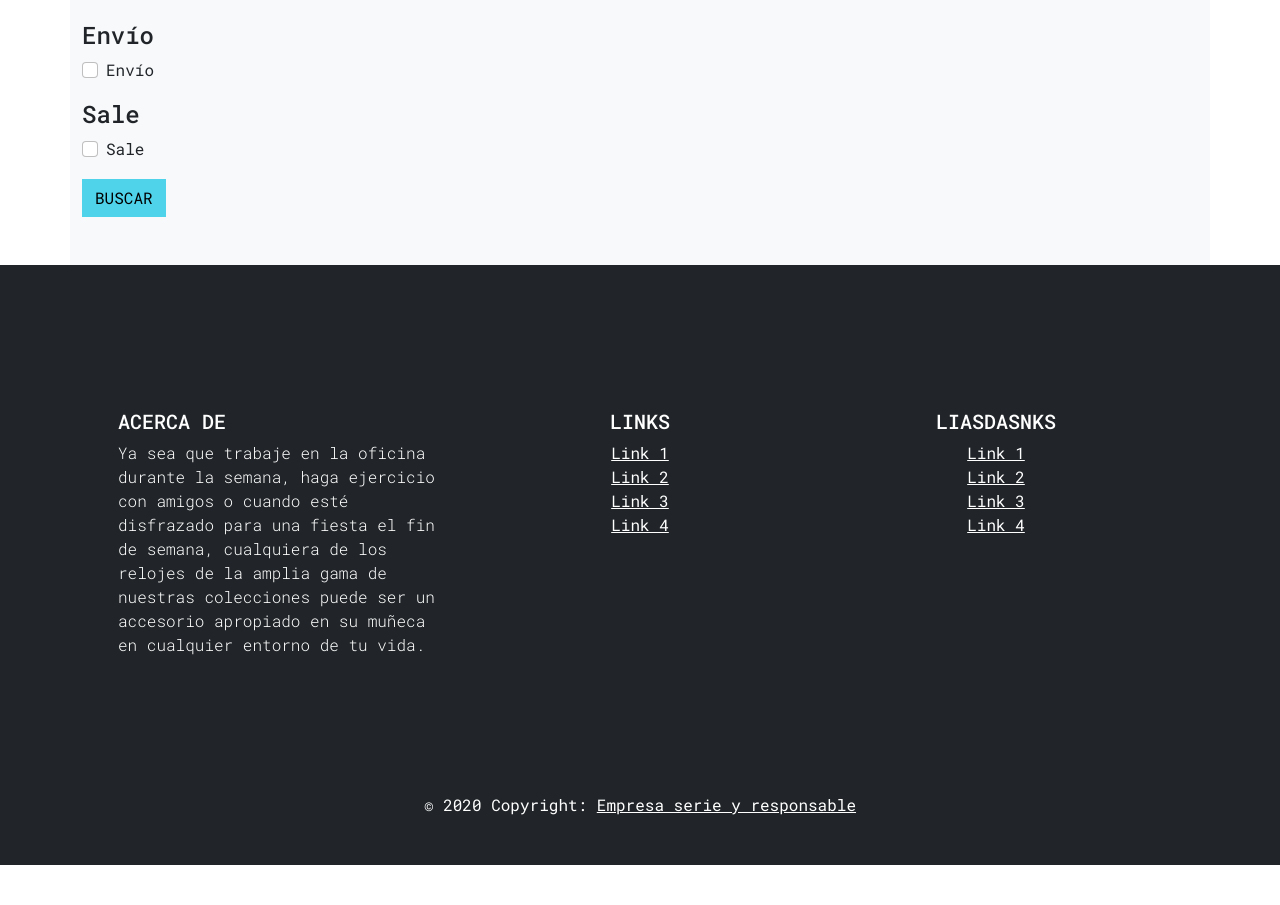
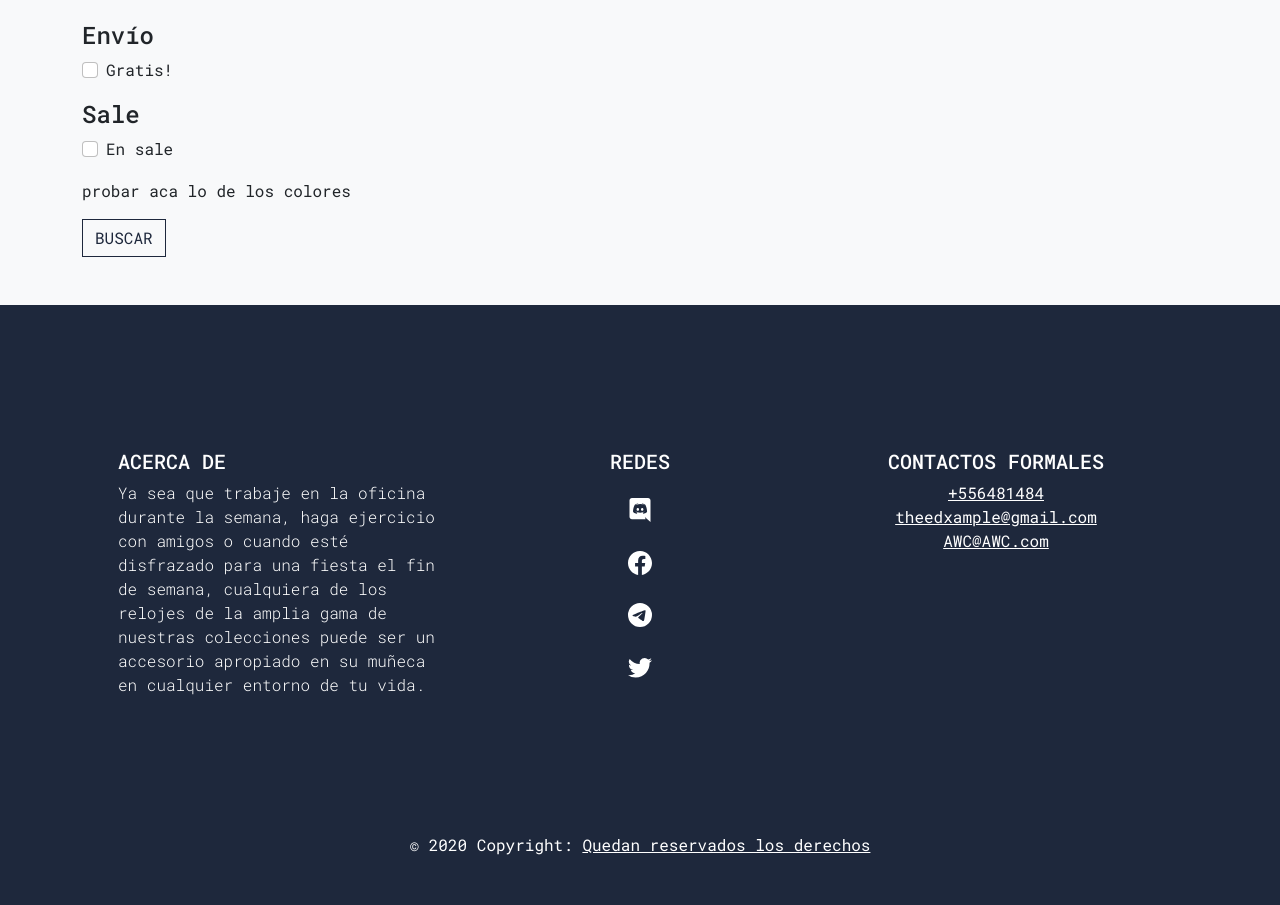
Before and after one commit to pablo-university/P2-obligatorio, a PHP site: the page made by client/shop.php in a window 1280 px wide. Shown: the part 934-1839 px from the top of the page. Before the commit the page ends 1799 px from the top, so only its background shows below. Run offline with PHP 8.4, Linux system fonts and the light colour scheme; data comes from the database, SQL or seed files in the repository; some libraries are stand-ins or nearby versions.

Commit message:
diferent changes in client, colors etc

```diff
--- a/assets/scss/_variables.scss
+++ b/assets/scss/_variables.scss
@@ -2,6 +2,8 @@ $enable-negative-margins: true;
 $font-family-base: 'Roboto Mono', monospace;
 
 $primary: rgb(78, 211, 235);
+$dark: rgb(30, 40, 60);
+$light: #fafafa;
 
 
 // scss-docs-start border-radius-variables
--- a/assets/scss/index.scss
+++ b/assets/scss/index.scss
@@ -6,25 +6,25 @@ img {
     object-fit: cover;
 }
 
+// aeste afecta a todos
 .container-client {
-    // por defecto el nav es pequeño
     header nav {
-
-        // borrar esto en produccion y habilitar las lineas de abajo!!!
-        padding-top: .5rem !important;
-        padding-bottom: .5rem !important;
-        // --------------
-
-        /* padding-top: 6rem !important;
-        padding-bottom: 3rem !important; */
-        transition: .3s all 0.5s;
+        padding-top: 0.5rem !important;
+        padding-bottom: 0.5rem !important;
+    }
+}
+// solo afecta el index
+.container-client.index {
+    // por defecto el nav es gordito
+    header nav {
+        padding-top: 6rem !important;
+        padding-bottom: 3rem !important;
+        transition: 0.3s all 0.5s;
     }
     // cuando el scroll es cero engordo el nav
     header nav.scrollDown {
-        padding-top: .5rem !important;
-        padding-bottom: .5rem !important;
-
-
+        padding-top: 0.5rem !important;
+        padding-bottom: 0.5rem !important;
     }
 }
 
--- a/client/components/breadcrumb.php
+++ b/client/components/breadcrumb.php
@@ -5,7 +5,7 @@
 $_id = !empty($_REQUEST['_id']) ? $_REQUEST['_id'] : 'vacio id';
 
 $query = "
-SELECT title FROM products
+SELECT title, user_type FROM products
 WHERE _id = $_id
 ";
 
@@ -20,20 +20,19 @@ if ($res) {
 ?>
 
 <!-- si el id esta seteado -->
-<?php if (!empty($_REQUEST['_id'])) { ?>
+
 <nav aria-label="breadcrumb">
     <ol class="breadcrumb">
         <li class="breadcrumb-item"><a href="./index.php">inicio</a></li>
-            <li class="breadcrumb-item"><a href="./shop.php">shop</a></li>
+
+        <?php if (!empty($_REQUEST['_id'])) { ?>
+            <li class="breadcrumb-item">
+                <a href="./shop.php?user_type[]=<?= $data->user_type ?>">
+                <?= $data->user_type ?>
+                </a>
+            </li>
             <li class="breadcrumb-item active"><?= $data->title ?> </li>
-        </ol>
-    </nav>
         <?php } else { ?>
-
-    <!-- BREADCUMP -->
-    <nav aria-label="breadcrumb">
-        <ol class="breadcrumb">
-            <li class="breadcrumb-item"><a href="./index.php">inicio</a></li>
             <li class="breadcrumb-item active" aria-current="page">
                 <?php
                 if (!empty($_REQUEST['user_type'])) {
@@ -43,7 +42,8 @@ if ($res) {
                 }
                 ?>
             </li>
+        <?php } ?>
+
+
     </ol>
 </nav>
-
-<?php } ?>
--- a/client/components/footer.php
+++ b/client/components/footer.php
@@ -17,20 +17,37 @@
 
             <!--Grid column-->
             <div class="mb-4 text-xl-center">
-                <h5 class="text-uppercase text-white">Links</h5>
+                <h5 class="text-uppercase text-white">Redes</h5>
 
-                <ul class="list-unstyled mb-0">
+                <ul class="list-unstyled mb-0 d-flex flex-column h-75 pt-3 justify-content-between h-75">
                     <li>
-                        <a href="#!" class="text-white">Link 1</a>
+                        <a href="#!" class="text-white">
+                            <svg xmlns="http://www.w3.org/2000/svg" width="24" height="24" fill="currentColor" class="bi bi-discord" viewBox="0 0 16 16">
+                                <path d="M6.552 6.712c-.456 0-.816.4-.816.888s.368.888.816.888c.456 0 .816-.4.816-.888.008-.488-.36-.888-.816-.888zm2.92 0c-.456 0-.816.4-.816.888s.368.888.816.888c.456 0 .816-.4.816-.888s-.36-.888-.816-.888z" />
+                                <path d="M13.36 0H2.64C1.736 0 1 .736 1 1.648v10.816c0 .912.736 1.648 1.64 1.648h9.072l-.424-1.48 1.024.952.968.896L15 16V1.648C15 .736 14.264 0 13.36 0zm-3.088 10.448s-.288-.344-.528-.648c1.048-.296 1.448-.952 1.448-.952-.328.216-.64.368-.92.472-.4.168-.784.28-1.16.344a5.604 5.604 0 0 1-2.072-.008 6.716 6.716 0 0 1-1.176-.344 4.688 4.688 0 0 1-.584-.272c-.024-.016-.048-.024-.072-.04-.016-.008-.024-.016-.032-.024-.144-.08-.224-.136-.224-.136s.384.64 1.4.944c-.24.304-.536.664-.536.664-1.768-.056-2.44-1.216-2.44-1.216 0-2.576 1.152-4.664 1.152-4.664 1.152-.864 2.248-.84 2.248-.84l.08.096c-1.44.416-2.104 1.048-2.104 1.048s.176-.096.472-.232c.856-.376 1.536-.48 1.816-.504.048-.008.088-.016.136-.016a6.521 6.521 0 0 1 4.024.752s-.632-.6-1.992-1.016l.112-.128s1.096-.024 2.248.84c0 0 1.152 2.088 1.152 4.664 0 0-.68 1.16-2.448 1.216z" />
+                            </svg>
+                        </a>
                     </li>
                     <li>
-                        <a href="#!" class="text-white">Link 2</a>
+                        <a href="#!" class="text-white">
+                            <svg xmlns="http://www.w3.org/2000/svg" width="24" height="24" fill="currentColor" class="bi bi-facebook" viewBox="0 0 16 16">
+                                <path d="M16 8.049c0-4.446-3.582-8.05-8-8.05C3.58 0-.002 3.603-.002 8.05c0 4.017 2.926 7.347 6.75 7.951v-5.625h-2.03V8.05H6.75V6.275c0-2.017 1.195-3.131 3.022-3.131.876 0 1.791.157 1.791.157v1.98h-1.009c-.993 0-1.303.621-1.303 1.258v1.51h2.218l-.354 2.326H9.25V16c3.824-.604 6.75-3.934 6.75-7.951z" />
+                            </svg>
+                        </a>
                     </li>
                     <li>
-                        <a href="#!" class="text-white">Link 3</a>
+                        <a href="#!" class="text-white">
+                            <svg xmlns="http://www.w3.org/2000/svg" width="24" height="24" fill="currentColor" class="bi bi-telegram" viewBox="0 0 16 16">
+                                <path d="M16 8A8 8 0 1 1 0 8a8 8 0 0 1 16 0zM8.287 5.906c-.778.324-2.334.994-4.666 2.01-.378.15-.577.298-.595.442-.03.243.275.339.69.47l.175.055c.408.133.958.288 1.243.294.26.006.549-.1.868-.32 2.179-1.471 3.304-2.214 3.374-2.23.05-.012.12-.026.166.016.047.041.042.12.037.141-.03.129-1.227 1.241-1.846 1.817-.193.18-.33.307-.358.336a8.154 8.154 0 0 1-.188.186c-.38.366-.664.64.015 1.088.327.216.589.393.85.571.284.194.568.387.936.629.093.06.183.125.27.187.331.236.63.448.997.414.214-.02.435-.22.547-.82.265-1.417.786-4.486.906-5.751a1.426 1.426 0 0 0-.013-.315.337.337 0 0 0-.114-.217.526.526 0 0 0-.31-.093c-.3.005-.763.166-2.984 1.09z" />
+                            </svg>
+                        </a>
                     </li>
                     <li>
-                        <a href="#!" class="text-white">Link 4</a>
+                        <a href="#!" class="text-white">
+                            <svg xmlns="http://www.w3.org/2000/svg" width="24" height="24" fill="currentColor" class="bi bi-twitter" viewBox="0 0 16 16">
+                                <path d="M5.026 15c6.038 0 9.341-5.003 9.341-9.334 0-.14 0-.282-.006-.422A6.685 6.685 0 0 0 16 3.542a6.658 6.658 0 0 1-1.889.518 3.301 3.301 0 0 0 1.447-1.817 6.533 6.533 0 0 1-2.087.793A3.286 3.286 0 0 0 7.875 6.03a9.325 9.325 0 0 1-6.767-3.429 3.289 3.289 0 0 0 1.018 4.382A3.323 3.323 0 0 1 .64 6.575v.045a3.288 3.288 0 0 0 2.632 3.218 3.203 3.203 0 0 1-.865.115 3.23 3.23 0 0 1-.614-.057 3.283 3.283 0 0 0 3.067 2.277A6.588 6.588 0 0 1 .78 13.58a6.32 6.32 0 0 1-.78-.045A9.344 9.344 0 0 0 5.026 15z" />
+                            </svg>
+                        </a>
                     </li>
                 </ul>
             </div>
@@ -38,20 +55,20 @@
 
             <!--Grid column-->
             <div class="mb-4 text-xl-center">
-                <h5 class="text-uppercase text-white">Liasdasnks</h5>
+                <h5 class="text-uppercase text-white">Contactos formales</h5>
 
                 <ul class="list-unstyled">
                     <li>
-                        <a href="#!" class="text-white">Link 1</a>
+                        <a href="#!" class="text-white">+556481484</a>
                     </li>
                     <li>
-                        <a href="#!" class="text-white">Link 2</a>
+                        <a href="#!" class="text-white">theedxample@gmail.com</a>
                     </li>
                     <li>
-                        <a href="#!" class="text-white">Link 3</a>
+                        <a href="#!" class="text-white">AWC@AWC.com</a>
                     </li>
                     <li>
-                        <a href="#!" class="text-white">Link 4</a>
+                        <a href="#!" class="text-white"></a>
                     </li>
                 </ul>
             </div>
@@ -64,7 +81,7 @@
     <!-- Copyright -->
     <div class="text-center text-white p-lg-5">
         © 2020 Copyright:
-        <a class="text-white" href="#">Empresa serie y responsable</a>
+        <a class="text-white" href="#">Quedan reservados los derechos</a>
     </div>
     <!-- Copyright -->
 </footer>
--- a/client/components/header.php
+++ b/client/components/header.php
@@ -14,13 +14,14 @@
 
             <div class="collapse navbar-collapse" id="navbarTogglerDemo01">
                 <a class="navbar-brand" href="./index.php">
-                    <svg width="26" height="26" viewBox="0 0 26 26" fill="none" xmlns="http://www.w3.org/2000/svg">
+                    <svg class="align-middle" width="26" height="26" viewBox="0 0 26 26" fill="none" xmlns="http://www.w3.org/2000/svg">
                         <path d="M12 5.5V14L16 18" stroke="#F1F1F1" stroke-width="2" />
                         <mask id="path-2-inside-1" fill="white">
                             <path d="M23.9322 5.96526C22.7949 4.19797 21.2462 2.73273 19.4187 1.6951C17.5911 0.657462 15.5393 0.0783597 13.4389 0.00741045C11.3385 -0.0635388 9.25224 0.37578 7.35885 1.28773C5.46545 2.19967 3.82136 3.55705 2.56747 5.24357C1.31357 6.93009 0.487234 8.89545 0.159272 10.9713C-0.168689 13.0471 0.0114961 15.1715 0.684391 17.1624C1.35729 19.1534 2.50283 20.9515 4.02286 22.4027C5.5429 23.854 7.39211 24.915 9.41205 25.4951L9.85673 23.9465C8.08713 23.4383 6.4671 22.5088 5.13545 21.2374C3.8038 19.966 2.80023 18.3907 2.21073 16.6466C1.62123 14.9024 1.46338 13.0413 1.7507 11.2227C2.03801 9.40415 2.76193 7.68236 3.86043 6.20487C4.95892 4.72737 6.39925 3.53822 8.05799 2.73929C9.71672 1.94037 11.5444 1.5555 13.3845 1.61766C15.2246 1.67981 17.0221 2.18714 18.6232 3.09618C20.2242 4.00521 21.581 5.28885 22.5773 6.83711L23.9322 5.96526Z" />
                         </mask>
                         <path d="M23.9322 5.96526C22.7949 4.19797 21.2462 2.73273 19.4187 1.6951C17.5911 0.657462 15.5393 0.0783597 13.4389 0.00741045C11.3385 -0.0635388 9.25224 0.37578 7.35885 1.28773C5.46545 2.19967 3.82136 3.55705 2.56747 5.24357C1.31357 6.93009 0.487234 8.89545 0.159272 10.9713C-0.168689 13.0471 0.0114961 15.1715 0.684391 17.1624C1.35729 19.1534 2.50283 20.9515 4.02286 22.4027C5.5429 23.854 7.39211 24.915 9.41205 25.4951L9.85673 23.9465C8.08713 23.4383 6.4671 22.5088 5.13545 21.2374C3.8038 19.966 2.80023 18.3907 2.21073 16.6466C1.62123 14.9024 1.46338 13.0413 1.7507 11.2227C2.03801 9.40415 2.76193 7.68236 3.86043 6.20487C4.95892 4.72737 6.39925 3.53822 8.05799 2.73929C9.71672 1.94037 11.5444 1.5555 13.3845 1.61766C15.2246 1.67981 17.0221 2.18714 18.6232 3.09618C20.2242 4.00521 21.581 5.28885 22.5773 6.83711L23.9322 5.96526Z" stroke="#F1F1F1" stroke-width="4" mask="url(#path-2-inside-1)" />
                     </svg>
+                    <span class="fw-normal">AMC</span>
                 </a>
                 <ul class="navbar-nav m-auto mb-2 mb-lg-0 gap-lg-5">
                     <li class="nav-item">
@@ -42,7 +43,7 @@
                             <?php
                             $query_menu = "
                             SELECT DISTINCT user_type
-                            FROM products;
+                            FROM user_type;
                             ";
 
                             // hago una consulta
@@ -79,7 +80,7 @@
                     </li>
                 </ul>
                 <form class="d-flex" action="./shop.php">
-                    <input class="form-control me-2" name='search' type="search" placeholder="Search" aria-label="Search">
+                    <input class="form-control me-2" name='search' type="search" placeholder="Buscar" aria-label="Search">
                     <button class="btn btn-outline-info" type="submit" >buscar</button>
                 </form>
             </div>
--- a/client/components/product_card.php
+++ b/client/components/product_card.php
@@ -12,7 +12,7 @@
 
     <!-- CARD -->
     <div class='col'>
-        <div class="card card--product bg-transparent" style="max-width: 18rem;">
+        <div class="card card--product" style="max-width: 18rem;">
             <a href="<?php echo (!empty($content['_id']) ? "./product.php?_id=$content[_id]" : 'no encontre id'); ?>">
                 <img src="<?php echo LOCAL_HOST .'/assets/img/products/'. $content['img']; ?>" class="card-img" alt="...">
             </a>
--- a/client/components/shop_aside.php
+++ b/client/components/shop_aside.php
@@ -86,7 +86,7 @@
             <div class="form-check">
                 <input class="form-check-input" type="checkbox" name="shipping[]" value="1" id="shipping" <?= $is_checked('shipping', 1); ?>>
                 <label class="form-check-label" for="shipping">
-                    Envío
+                    Gratis!
                 </label>
             </div>
         </div>
@@ -97,13 +97,17 @@
             <div class="form-check">
                 <input class="form-check-input" type="checkbox" name="sale[]" value="1" id="sale" <?= $is_checked('sale', 1); ?>>
                 <label class="form-check-label" for="sale">
-                    Sale
+                    En sale
                 </label>
             </div>
         </div>
 
         <div>
-            <button class="btn btn-primary" type="submit">BUSCAR</button>
+        probar aca lo de los colores
+        </div>
+
+        <div>
+            <button class="btn btn-outline-dark" type="submit">BUSCAR</button>
         </div>
 
     </form>
--- a/client/index.php
+++ b/client/index.php
@@ -2,7 +2,7 @@
 
 <!-- contenido de client -->
 <?php $content = function () { ?>
-<div class='container-client'>
+<div class='container-client index'>
     <!-- header -->
     <?php include_once __DIR__.'/components/header.php';?>
     <!-- ----- -->
--- a/client/shop.php
+++ b/client/shop.php
@@ -13,7 +13,7 @@
         <!-- CONECTION ACA PARA SHOP -->
         <?php include_once __DIR__ . '/../connectors/connection.php'; ?>
 
-        <div class='container shop py-5 bg-light'>
+        <div class='container shop py-5'>
 
             <?php include_once __DIR__.'/components/breadcrumb.php';?>
 
--- a/components/template/layout.php
+++ b/components/template/layout.php
@@ -31,7 +31,7 @@
     <link rel="stylesheet" href="https://cdnjs.cloudflare.com/ajax/libs/nprogress/0.2.0/nprogress.css" integrity="sha512-DanfxWBasQtq+RtkNAEDTdX4Q6BPCJQ/kexi/RftcP0BcA4NIJPSi7i31Vl+Yl5OCfgZkdJmCqz+byTOIIRboQ==" crossorigin="anonymous" />
 </head>
 
-<body class=''>
+<body class='bg-light'>
 
     <!-- aqui agrego el contenido que sea pasado a la funcion layout -->
     <?php $content(); ?>
```
Also changed, not shown: client/components/index_sections.php (+15 -13 lines), README.MD, assets/index.css, 1 other file. Lines whose indentation alone changed are shown as unchanged.
